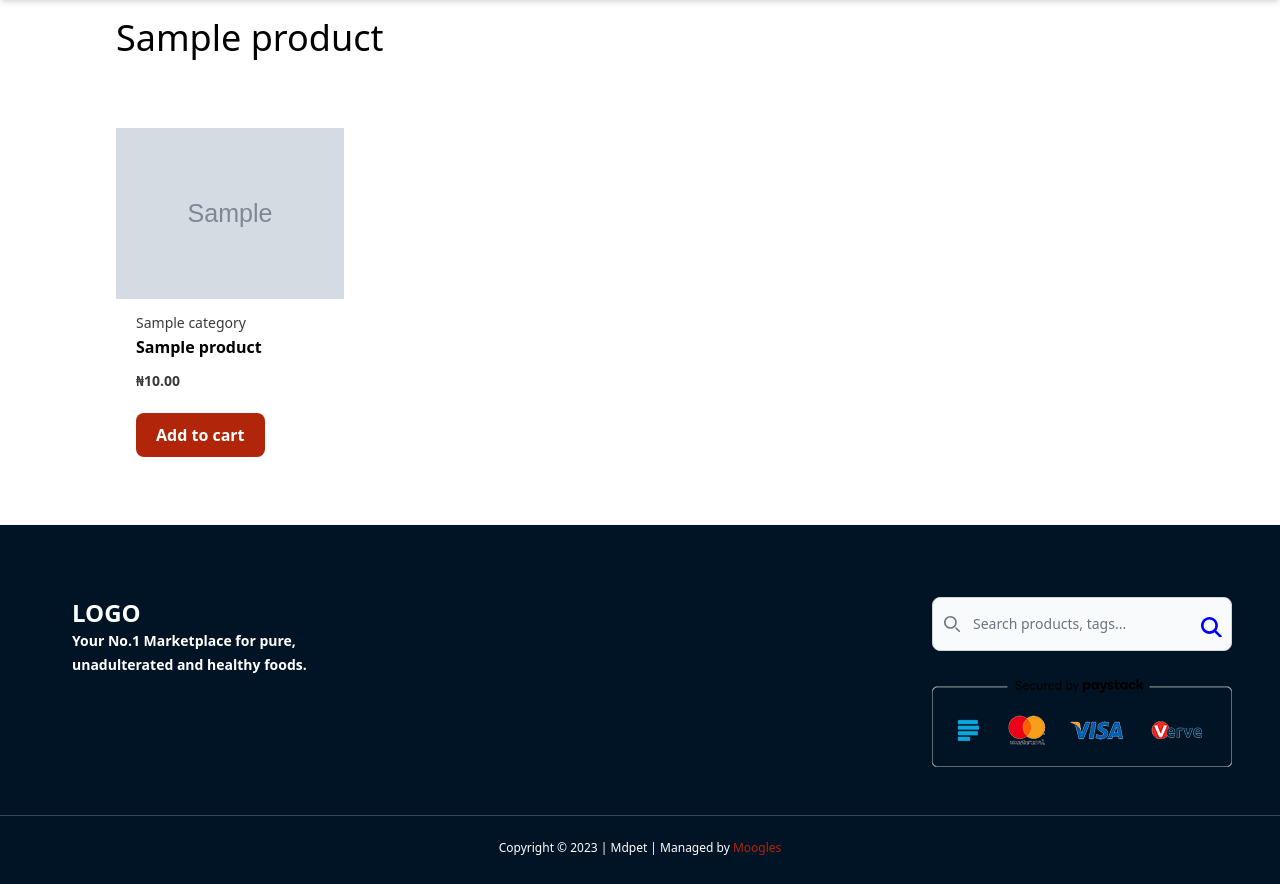
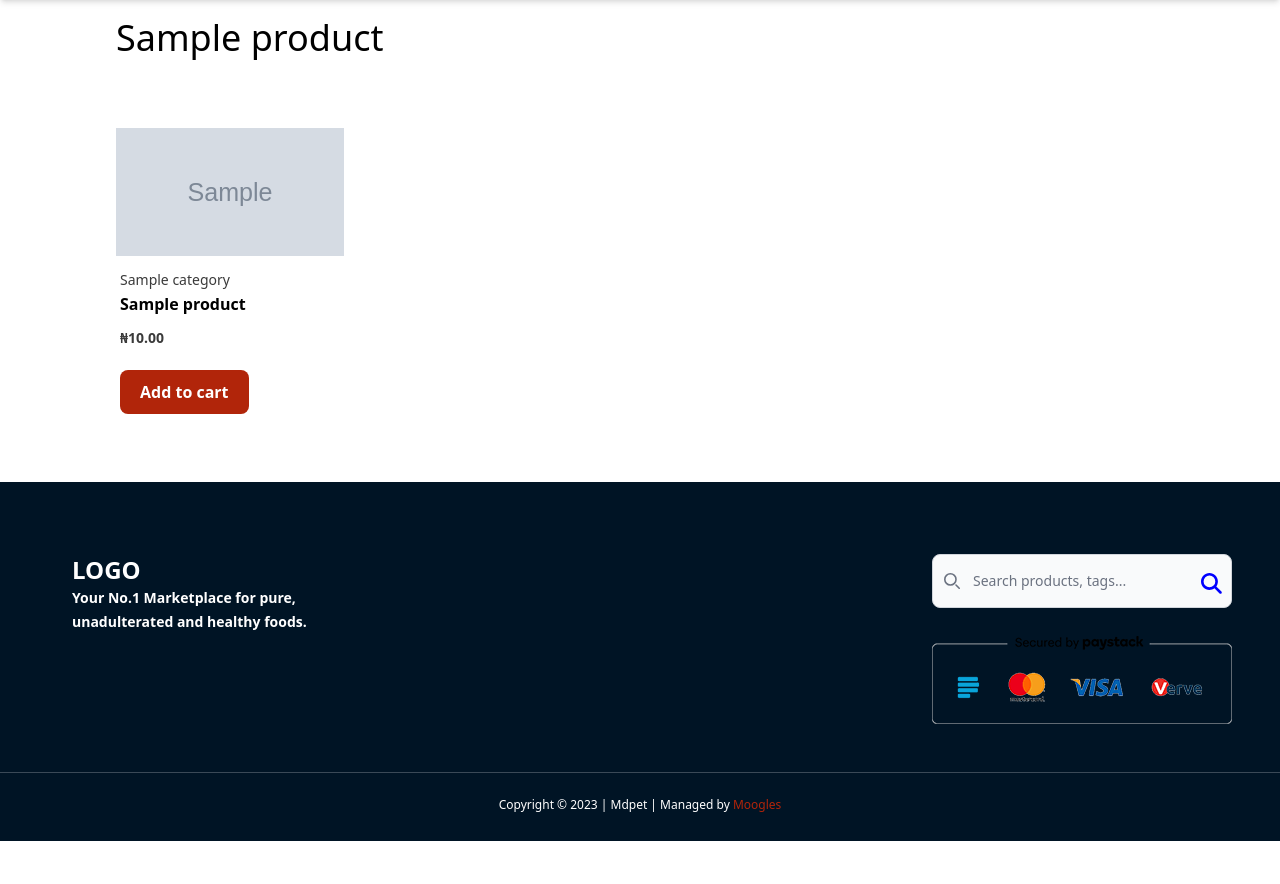
Before and after one commit to phlenfyl/djangosession, a Django app: a page that uses templates/pages/product.html in a window 1280 px wide. Shown: the part 147-1031 px from the top of the page. After the commit the page ends 988 px from the top, so only its background shows below. Run offline with Django 4.2, Linux system fonts and the light colour scheme; tables that the repository leaves empty hold one stand-in row (values such as "Sample post"); grey boxes marked "Sample" are stand-in pictures; style sheets or scripts are compiled from the project's sources; some libraries are stand-ins or nearby versions.

Commit message:
changed the image sizes

```diff
--- a/templates/pages/product.html
+++ b/templates/pages/product.html
@@ -1,4 +1,5 @@
 {% extends "_base.html" %}
+{% load humanize %}
 
 
 
@@ -38,12 +39,12 @@
                     <div class="w-10/12 bg-white">
                         <a href="{% url 'commerce:detail' item.slug %}">
                             {% if item.cloundImage is not True %}
-                                <img width="300" height="300" id='img' class="" src="{{ item.image.url }}" alt="product img" />
+                                <img id='img' class="h-28 md:h-32 w-11/12 md:w-screen" src="{{ item.image.url }}" alt="product img" />
                             {% else %}
-                                <img width="300" height="300" id='img' class="" src="{{ item.cloundImage.url }}" alt="product img" />
+                                <img id='img' class="h-28 md:h-32 w-11/12 md:w-screen" src="{{ item.cloundImage.url }}" alt="product img" />
                             {% endif %}
                         </a>
-                        <div class="md:px-5 pb-5 py-3">
+                        <div class="md:px-1 pb-5 py-3">
                             <a href="{% url 'commerce:category' %}">
                                 <p class="text-sm font-sans leading-6 font-normal text-[#3a3a3a]">{{ item.category.name }}</p>
                             </a>
@@ -51,7 +52,7 @@
                                 <h5 class="text-base font-sans leading-6 font-bold text-black">{{item.name}}</h5>
                             </a>
                             <div class="flex items-center mt-2.5 mb-5">
-                                <span class="text-sm font-bold text-[#3a3a3a] leading-6">₦{{item.price}}</span>
+                                <span class="text-sm font-bold text-[#3a3a3a] leading-6">₦{{item.price|intcomma}}</span>
                             </div>
                             <form action="{% url 'commerce:addtocart' %}" method="POST" class="d-flex">
                             {% csrf_token %}
```
